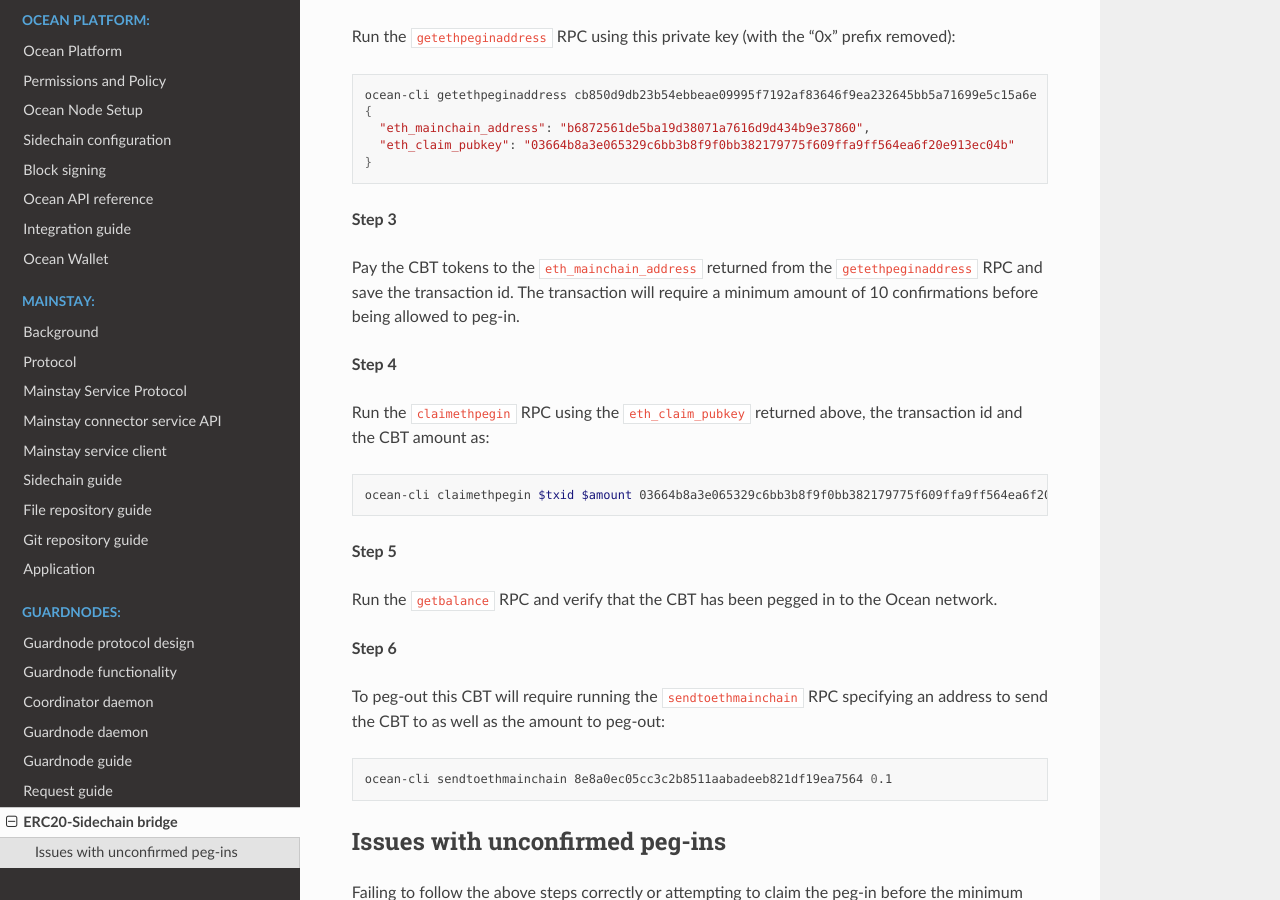
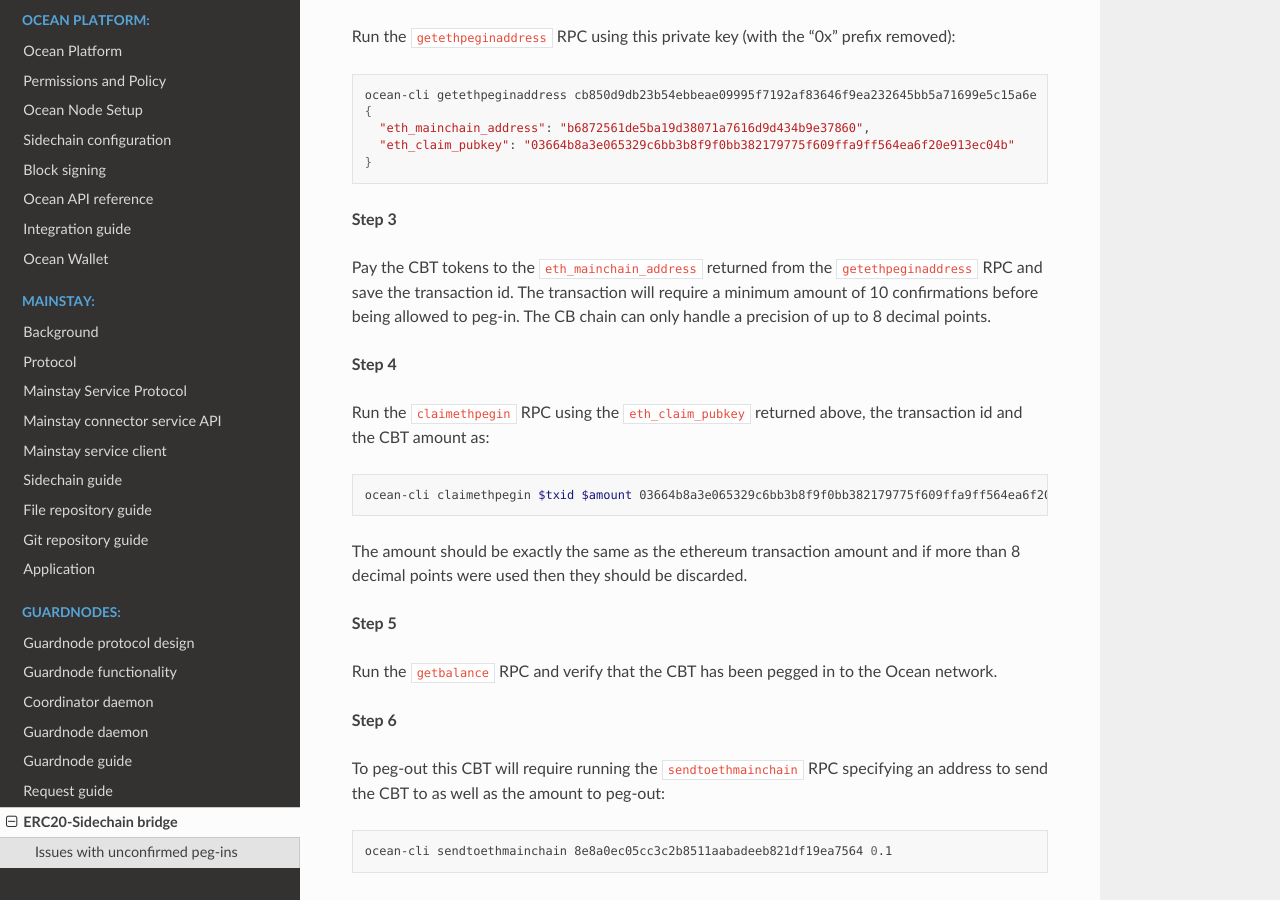
Before and after one commit to commerceblock/docs, a Sphinx documentation site: the page built from source/twowp/index.rst, in a window 1280 px wide and 900 px high, scrolled down 562 px. Built offline with Sphinx 7.4.7 and the Read the Docs theme 2.0.0, drawn with Linux system fonts in a browser that asks for light colours.

Commit message:
Add peg info on amount precision

```diff
--- a/source/twowp/index.rst
+++ b/source/twowp/index.rst
@@ -27,7 +27,7 @@
 
 **Step 3**
 
-Pay the CBT tokens to the ``eth_mainchain_address`` returned from the ``getethpeginaddress`` RPC and save the transaction id. The transaction will require a minimum amount of 10 confirmations before being allowed to peg-in.
+Pay the CBT tokens to the ``eth_mainchain_address`` returned from the ``getethpeginaddress`` RPC and save the transaction id. The transaction will require a minimum amount of 10 confirmations before being allowed to peg-in. The CB chain can only handle a precision of up to 8 decimal points.
 
 
 **Step 4**
@@ -37,6 +37,8 @@
 .. code-block:: bash
 
     ocean-cli claimethpegin $txid $amount 03664b8a3e065329c6bb3b8f9f0bb382179775f609ffa9ff564ea6f20e913ec04b
+
+The amount should be exactly the same as the ethereum transaction amount and if more than 8 decimal points were used then they should be discarded.
 
 **Step 5**
 
```
